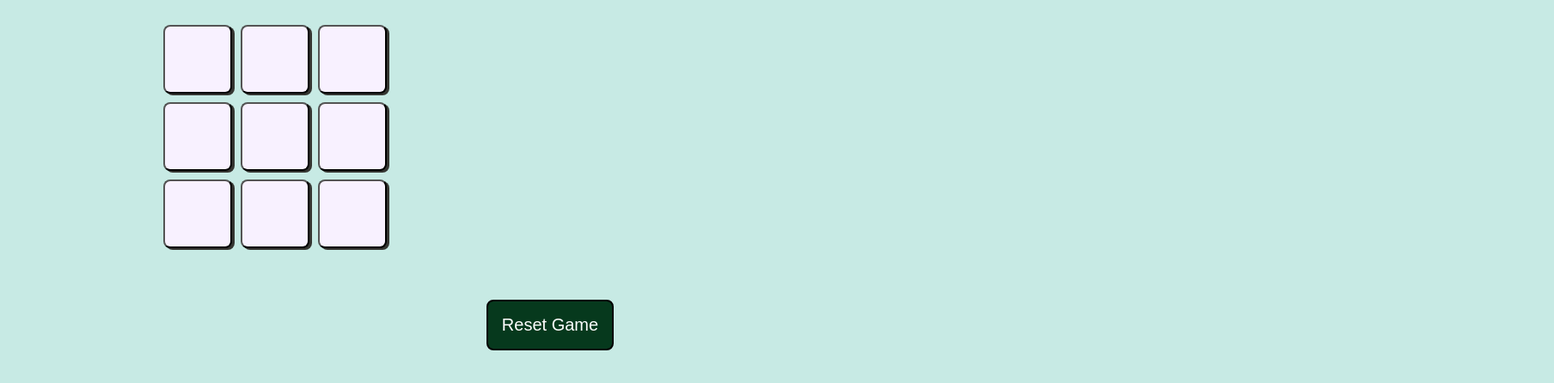
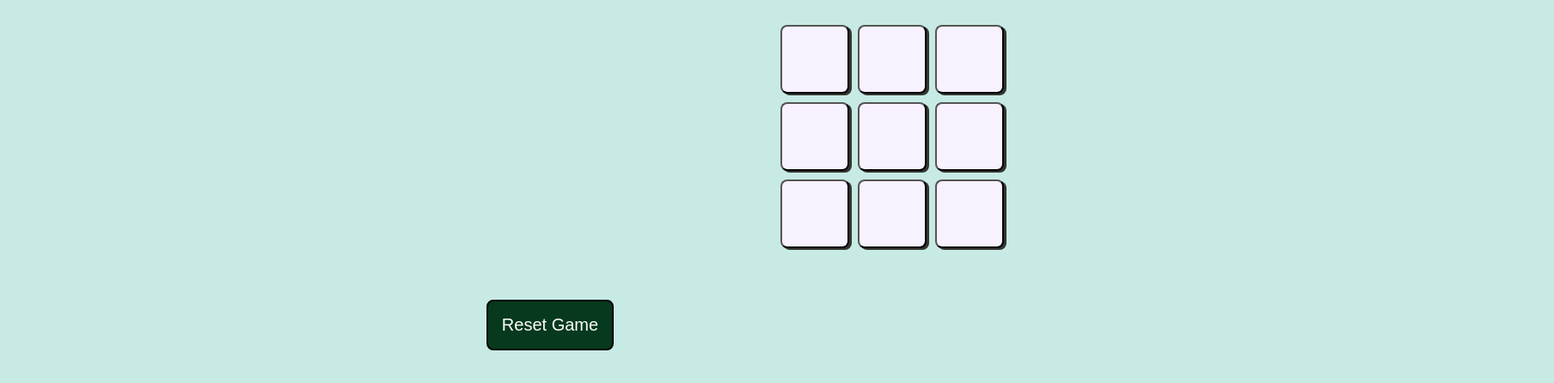
Before and after one commit to Yatiyachika/TicTacToe, a plain HTML site: page index.html in a window 1280 px wide. Shown: the part 90-536 px from the top of the page at 86% size, 1808 px wide, since content can reach past the window. Drawn offline with Linux system fonts and the light colour scheme.

Commit message:
Update style.css

```diff
--- a/style.css
+++ b/style.css
@@ -31,7 +31,7 @@ h1{
     width: 900px;
     height: 300px;
     align-items: center;
-    margin: 20px auto;
+    margin: 20px 900px;
 }
 .row{
     width: 300px;
```
